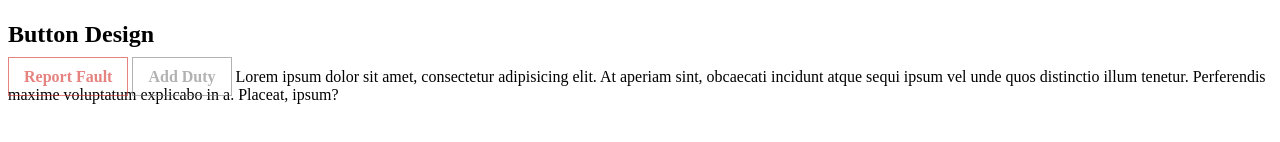
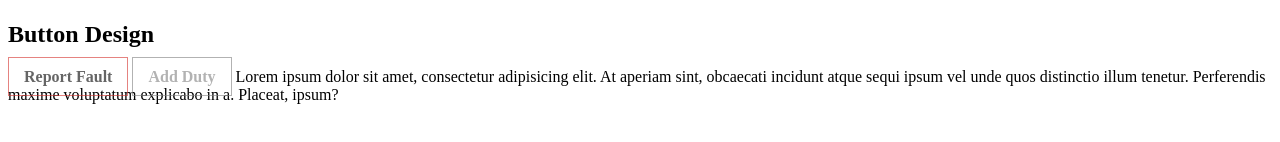
Before and after one commit to mndoro/Backup, a plain HTML site: page Index.html in a window 1280 px wide. Shown: the part 282-424 px from the top of the page. Drawn offline with Linux system fonts and the light colour scheme.

Commit message:
Changed colour to black

```diff
--- a/CSS/components/buttons.css
+++ b/CSS/components/buttons.css
@@ -1,5 +1,5 @@
 .btn-square{
-    color: #d4312d;
+    color: #000000;
     padding: 10px 15px;
     font-weight: bold;
     border: 1px solid #d4312d;
```
